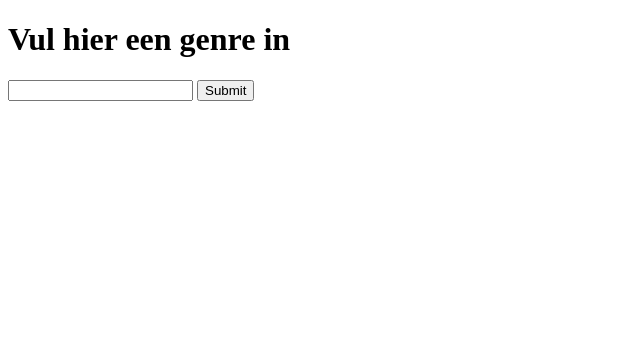
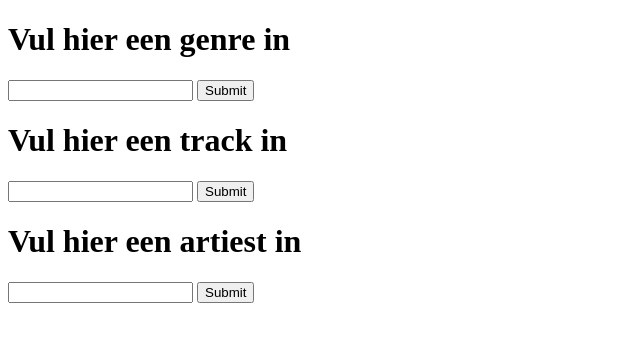
Before and after one commit to freekberend/spotifeest_frontend, a plain HTML site: page spotify_api_tests.html in a window 1280 px wide. Shown: the whole page, without its empty margins (0-640 px from the left). Drawn offline with Linux system fonts and the light colour scheme.

Commit message:
track_or_artist_based_recommendations

```diff
--- a/spotify_api_tests.html
+++ b/spotify_api_tests.html
@@ -9,11 +9,21 @@
 <body>
     <h1>Vul hier een genre in</h1>
     <input type="text" class="form-control" id="GenreInput">
-    <button type="button" class="btn btn-primary" onclick="getRecommendation()">Submit</button>
+    <button type="button" class="btn btn-primary" onclick="getGenreRecommendation()">Submit</button>
+    <div id="testbak"></div>
+
+    <h1>Vul hier een track in</h1>
+    <input type="text" class="form-control" id="TrackInput">
+    <button type="button" class="btn btn-primary" onclick="getTrackRecommendation()">Submit</button>
+    <div id="testbak"></div>
+
+    <h1>Vul hier een artiest in</h1>
+    <input type="text" class="form-control" id="ArtistInput">
+    <button type="button" class="btn btn-primary" onclick="getArtistRecommendation()">Submit</button>
     <div id="testbak"></div>
 
 <script>
-    function getRecommendation(){
+    function getGenreRecommendation(){
         let recommendation = {};
         recommendation.limit = 1;
         recommendation.market = "NL"
@@ -31,12 +41,72 @@
             document.getElementById("testbak").innerHTML = tracks.tracks[0].artists[0].name
             + " - " +
             tracks.tracks[0].name;
-            // console.log(tracks.tracks[0])
+            console.log(tracks);
+            console.log("yes")
         })
         .catch(error => {
             console.log(error);
         });
     }
+
+    function getTrackRecommendation(){
+        let picked_track = {};
+        picked_track.track1 = document.getElementById("TrackInput").value;
+        let track_url = 'http://127.0.0.1:5000/get_track_recommendations';
+        fetch(track_url, {
+            method: "POST", body: JSON.stringify(picked_track)
+        })
+        .then((response) => response.json())
+        .then((tracks) => {
+            document.getElementById("testbak").innerHTML = tracks.tracks[0].artists[0].name
+            + " - " +
+            tracks.tracks[0].name;
+            console.log(tracks);
+            console.log("yes")
+        })
+        .catch(error => {
+            console.log(error);
+        })
+
+    }
+
+    function getArtistRecommendation(){
+        let picked_artist = {};
+        picked_artist.artist1 = document.getElementById("ArtistInput").value;
+        let artist_url = 'http://127.0.0.1:5000/get_artist_recommendations';
+        fetch(artist_url, {
+            method: "POST", body: JSON.stringify(picked_artist)
+        })
+        .then((response) => response.json())
+        .then((tracks) => {
+            document.getElementById("testbak").innerHTML = tracks.tracks[0].artists[0].name
+            + " - " +
+            tracks.tracks[0].name;
+            console.log(tracks);
+            console.log("yes")
+        })
+        .catch(error => {
+            console.log(error);
+        })
+
+
+        // fetch('http://127.0.0.1:5000/get_artist_recommendations', {
+        //          method: 'POST',
+        //          headers: {
+        //            'Content-Type': 'application/json'
+        //            },
+        //            body: JSON.stringify(picked_artist)
+        //          })
+        // .then((response) => response.json())
+        // .then((tracks) => {
+        //     document.getElementById("testbak").innerHTML = tracks.tracks;
+        //     console.log(tracks);
+        //     console.log("yes")
+        // })
+        // .catch(error => {
+        //     console.log(error);
+        // });
+    }
 </script>
 
 </body>
```
